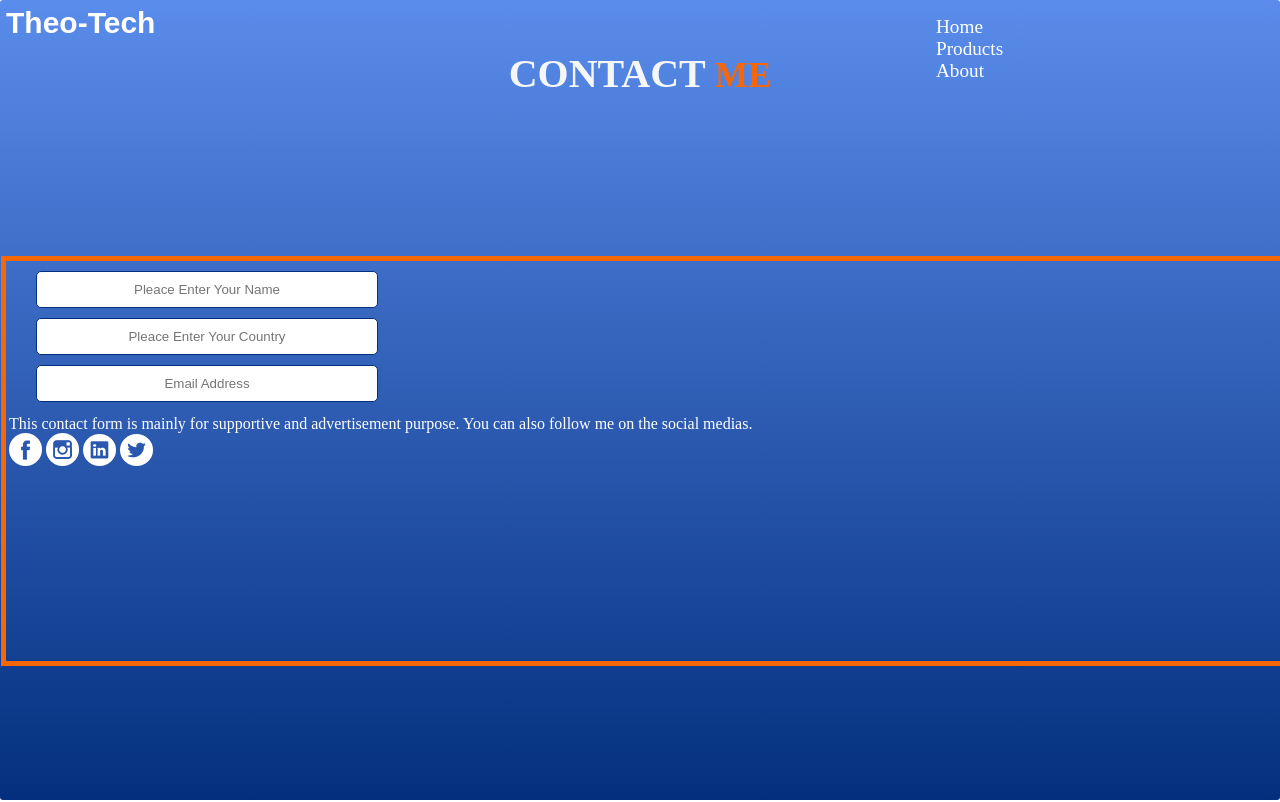
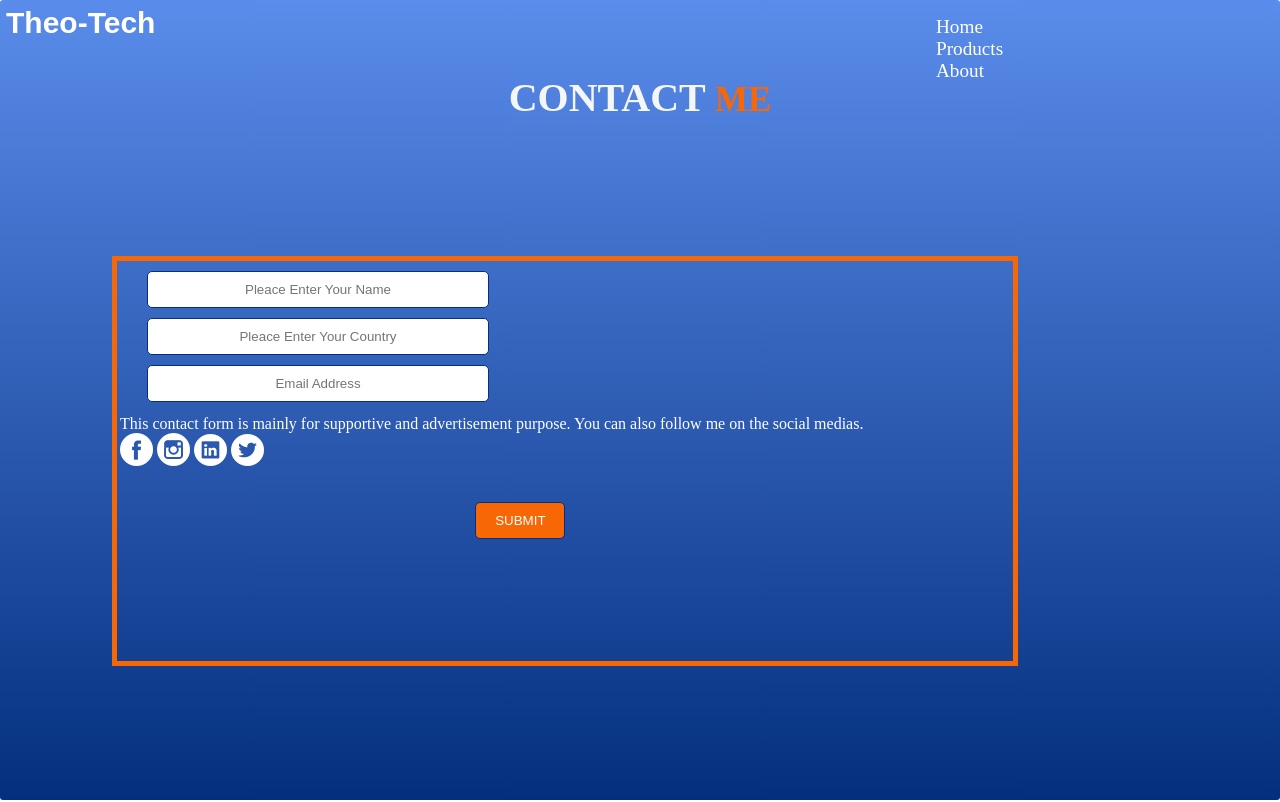
Before and after one commit to DevTheophilus/Theotech-Designs, a plain HTML site: page contact.html in a window 1280 px wide. Shown: the top 802 px of the page. Drawn offline with Linux system fonts and the light colour scheme.

Commit message:
Update style.css

```diff
--- a/style.css
+++ b/style.css
@@ -167,7 +167,7 @@ h2
     position: absolute;
     display: inline-block;
     text-align: center;
-    top: 5%;
+    top: 8%;
     left:50%;
     transform: translate(-50%,-50%);
     color: rgb(245, 246, 247);
@@ -186,10 +186,10 @@ form
     padding: 0px;
 position: absolute;
 margin-top: 20%;
-margin-left: 1px;
-margin-right: 1px;
+margin-left: 7rem;
+margin-right: 1rem;
 display: inline;
-width: 100%;
+width: 70%;
 height: 50%;
 border: 5px rgb(248, 103, 6) solid;
 }
@@ -214,7 +214,6 @@ form input
 
 form button  {
     display: inline-block;
-margin-bottom: auto;
     width: 90px;
     background-color: rgb(248, 103, 6);
     color: white;
@@ -222,7 +221,7 @@ margin-bottom: auto;
     text-align: center;
     margin: 10px;
     margin-left: 40%;
-    margin-top: 50%;
+    margin-top: 10%;
     border-radius: 5px;
     border: 1px rgb(4, 47, 126) solid;
     padding: 10px;
```
